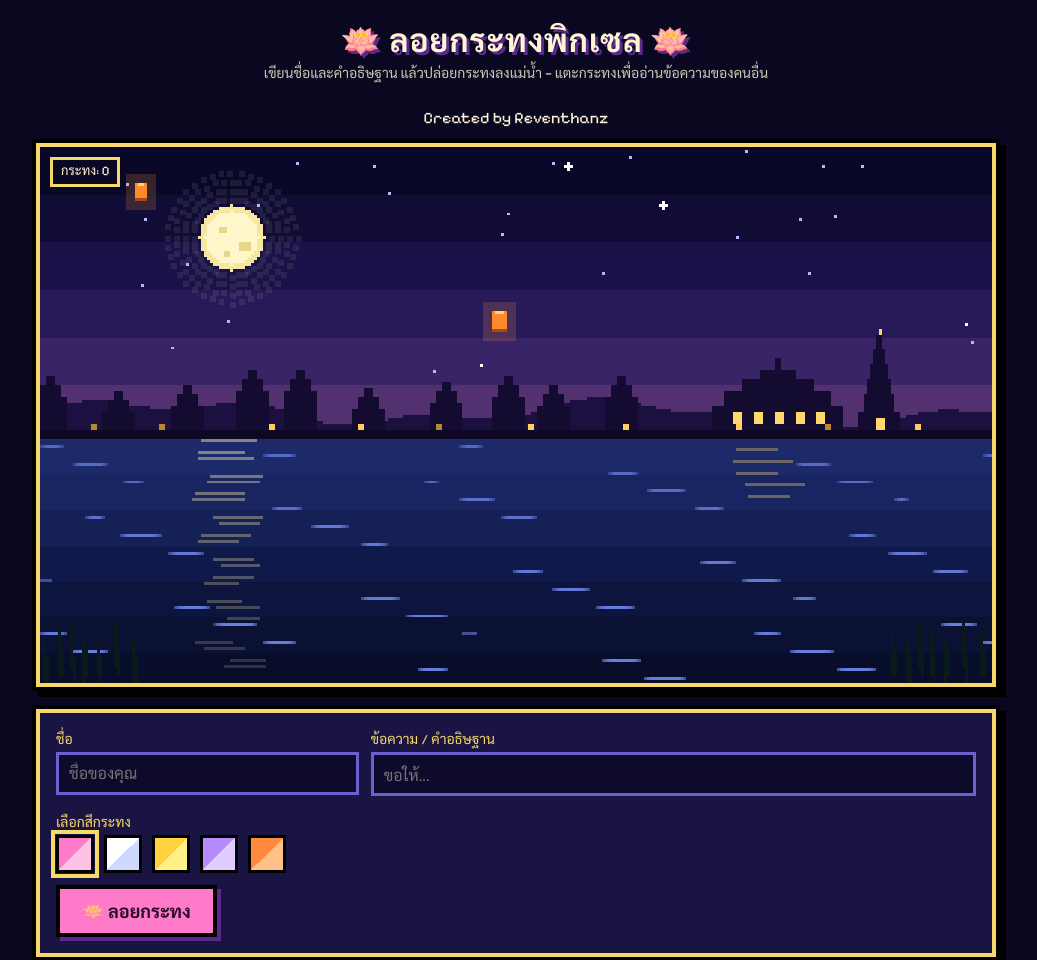
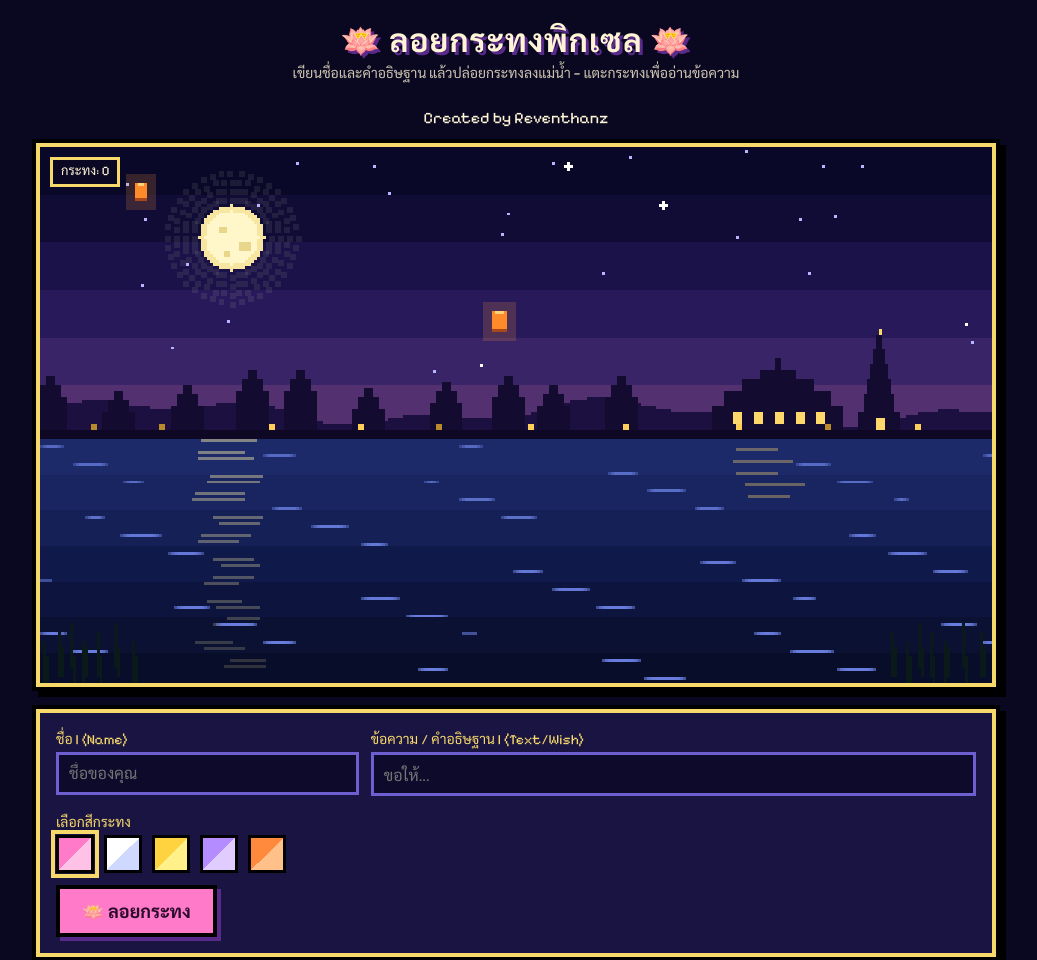
Before and after one commit to PetcharatP/loykrathong2026, a website: page public/index.html in a window 1280 px wide. Shown: the top 960 px of the page, without its empty margins (124-1161 px from the left). Drawn offline with Linux system fonts and the light colour scheme; no server answers.

Commit message:
Update index.html

```diff
--- a/public/index.html
+++ b/public/index.html
@@ -3,7 +3,7 @@
 <head>
 <meta charset="utf-8">
 <meta name="viewport" content="width=device-width, initial-scale=1">
-<title>LOyKrathong Pixel</title>
+<title>LoyKrathong Pixel</title>
 <link rel="preconnect" href="https://fonts.googleapis.com">
 <link rel="preconnect" href="https://fonts.gstatic.com" crossorigin>
 <link href="https://fonts.googleapis.com/css2?family=Pixelify+Sans:wght@400;700&family=Sarabun:wght@400;700&display=swap" rel="stylesheet">
@@ -68,7 +68,7 @@
 </head>
 <body>
   <h1>🪷 ลอยกระทงพิกเซล 🪷</h1>
-  <p class="sub">เขียนชื่อและคำอธิษฐาน แล้วปล่อยกระทงลงแม่น้ำ — แตะกระทงเพื่ออ่านข้อความของคนอื่น</p>
+  <p class="sub">เขียนชื่อและคำอธิษฐาน แล้วปล่อยกระทงลงแม่น้ำ — แตะกระทงเพื่ออ่านข้อความ</p>
   <p class="msg">Created by Reventhanz</p>
   <div class="stage px">
     <canvas id="c"></canvas>
@@ -82,11 +82,11 @@
 
   <form id="f" class="px" autocomplete="off">
     <div>
-      <label for="name">ชื่อ</label>
+      <label for="name">ชื่อ | (Name)</label>
       <input type="text" id="name" maxlength="24" placeholder="ชื่อของคุณ" required>
     </div>
     <div>
-      <label for="msg">ข้อความ / คำอธิษฐาน</label>
+      <label for="msg">ข้อความ / คำอธิษฐาน | (Text/Wish)</label>
       <textarea id="msg" maxlength="120" placeholder="ขอให้..." required></textarea>
     </div>
     <div class="full">
```
